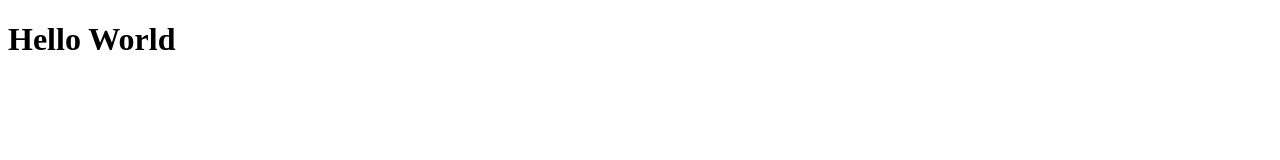
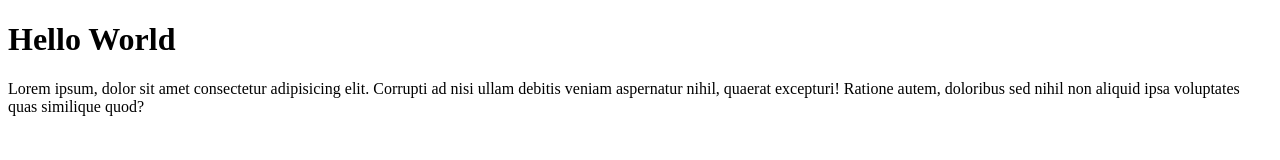
Before and after one commit to PK39711/GitTest, a plain HTML site: page index.html in a window 1280 px wide. Drawn offline with Linux system fonts and the light colour scheme.

Commit message:
add content
Lorem

```diff
--- a/index.html
+++ b/index.html
@@ -8,5 +8,8 @@
 </head>
 <body>
     <h1>Hello World</h1>
+    <section>
+        <div>Lorem ipsum, dolor sit amet consectetur adipisicing elit. Corrupti ad nisi ullam debitis veniam aspernatur nihil, quaerat excepturi! Ratione autem, doloribus sed nihil non aliquid ipsa voluptates quas similique quod?</div>
+    </section>
 </body>
 </html>
```
